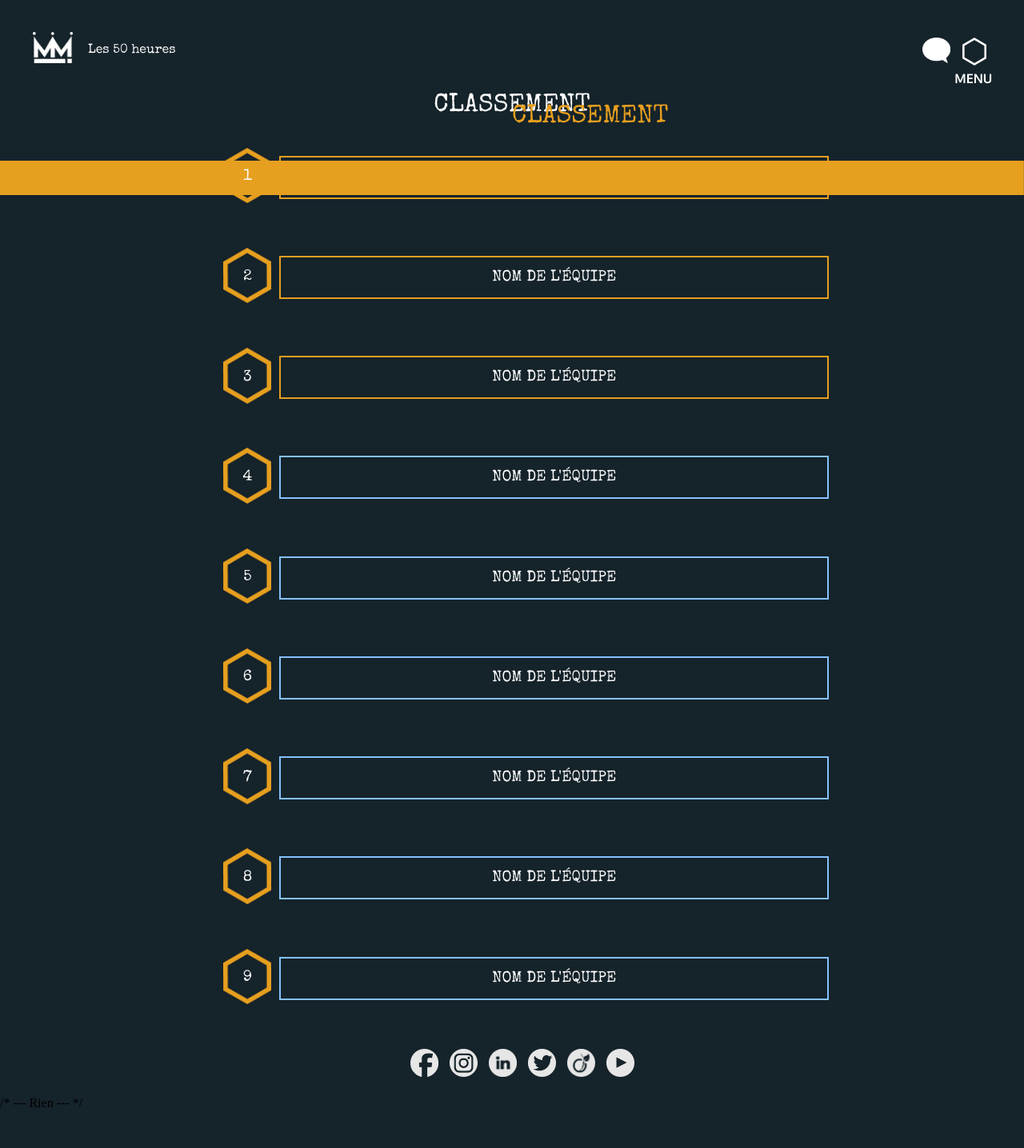
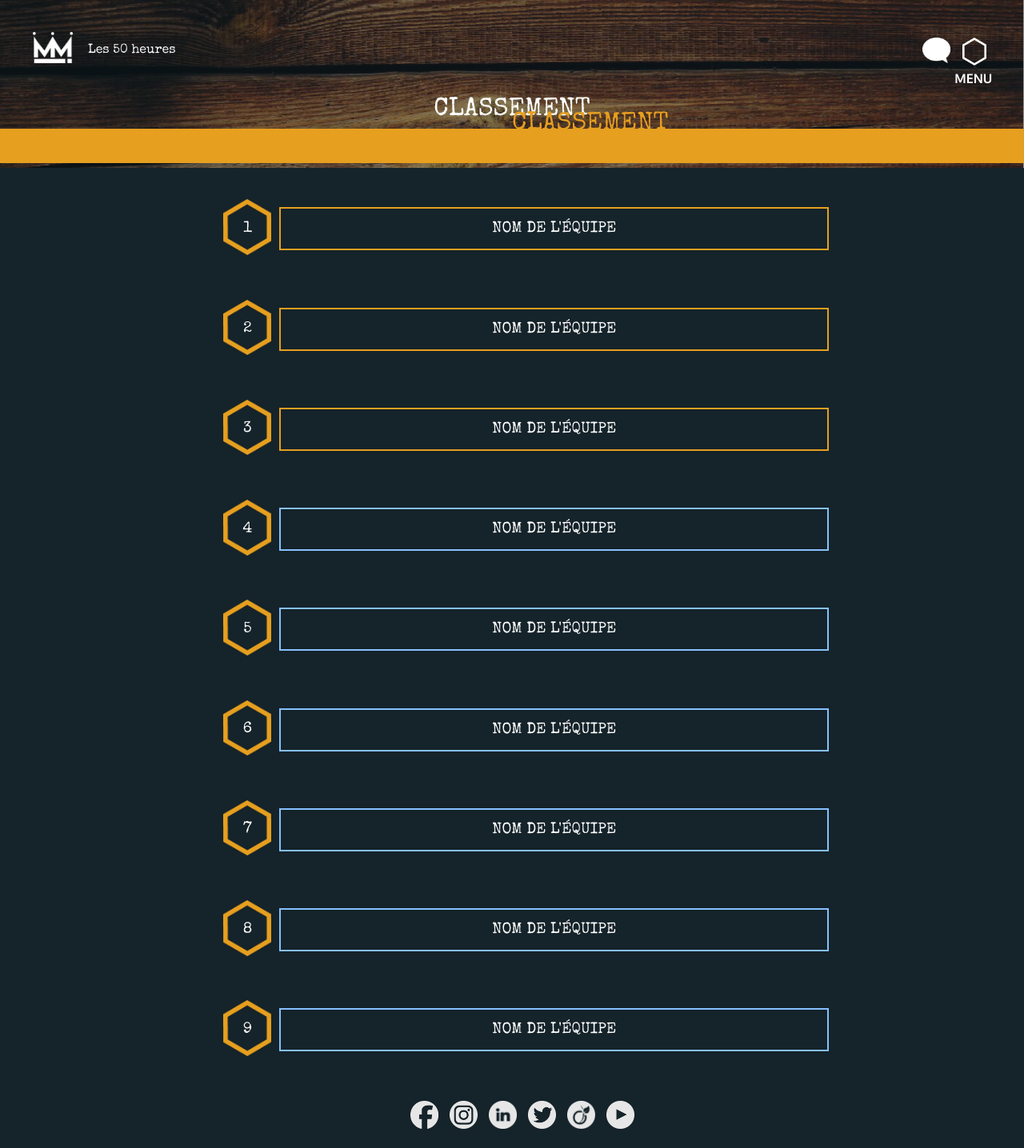
Before and after one commit to les50heures/les50heures, a PHP site: template templates/classement.html.twig in a window 1280 px wide. Shown: the whole page at 80% size. Before the commit the page ends 1385 px from the top, so only its background shows below. Run offline with PHP 8.4, Linux system fonts and the light colour scheme; the template is opened without the code that fills it, so the values that code supplies are empty; some libraries are stand-ins or nearby versions.

Commit message:
modif - css

```diff
--- a/css/responsive.css
+++ b/css/responsive.css
@@ -494,7 +494,7 @@ Responsive  - format +ecran
         left: 40%;
         top: 221px;
     }
-    .avancement h1 { margin-top: 350px; }
+    .avancement h1 { margin-top: 390px; }
 
     #slider { width: 1275px;  }
     iframe {
--- a/css/style.css
+++ b/css/style.css
@@ -303,7 +303,7 @@ li ul li a {
 /*Avancement defi*/
 .avancement {  padding-bottom: 20px;  }
 .avancement h1 {
-    margin-top: 310px;
+    margin-top: 320px;
     padding-top: 20px;
     position: relative;
     z-index: 2;
@@ -704,7 +704,7 @@ footer {
 .piece {
     position: absolute;
     right: 45px;
-    top: 665px;
+    top: 653px;
     display: flex;
 }
 
@@ -763,7 +763,7 @@ footer {
 }
 
 .page-modif .piece {
-    top: 640px;
+    top: 660px;
 }
 
 .fond_none {
@@ -782,9 +782,8 @@ footer {
 }
 
 /*-------- Titre ---------*/
-.bandeau img {
-    width: 100%;
-}
+.bandeau img {  width: 100%;  }
+.bandeau > img { margin-top: 85px; }
 
 .bandeau-galerie {
     position: relative;
@@ -864,6 +863,8 @@ footer {
     padding-bottom: 0;
     margin-bottom: 0;
     height: 210px;
+    position: absolute;
+    top: 0;
 }
 
 .bandeau-bois {
@@ -880,17 +881,12 @@ footer {
     line-height: 2.5em;
 }
 
-.titre {
-    top: 10px;
-}
-
-.encheres .titre {
-    top: 28px;
-}
-
+.titre {  top: 10px;  }
+.encheres .titre {  top: 85px;  }
 .encheres span {
     left: 80px;
-    top: 5px;
+    top: 15px;
+
 }
 
 /*contenu*/
@@ -954,17 +950,19 @@ footer {
     padding-top: 0;
 }
 
-.ligne_jaune_depot {  margin-top: 50px;  }
+.ligne_jaune_depot {  margin-top: 130px;  }
 .fa-upload { padding-right: 0.75em;  }
 .titre_depot {
     position: relative;
     top: 20px;
+    z-index: 2;
 }
 
 .supperpose_titre_depot {
     position: absolute;
-    left: 45%;
-    top: 55px;
+    left: 33%;
+    top: 38px;
+    z-index: 2;
     color: #e69f1f;
 }
 
@@ -982,6 +980,10 @@ footer {
     margin-left: 10%;
     margin-right: 10%;
     margin-top: 30px;
+}
+
+body > div:nth-child(3) {
+    margin-top: 130px;
 }
 
 .affiche_equipe h1 {
@@ -1117,14 +1119,21 @@ svg {
 /* -------------------- PAGE CLASSEMENT ---------------------  */
 .classement {
     margin-bottom: 50px;
-    margin-top: 20px;
+    margin-top: 120px;
 }
+
+.bandeau .depot {
+    position: relative;
+    z-index: 1;
+    top: 80px;
+}
+
 
 .equipe_classement img { width: 60px; }
 
 .equipe_classement {
     height: 60px;
-    margin-top: 5%;
+    margin-top: 0;
     margin-bottom: 5%;
     display: flex;
     flex-wrap: wrap;
--- a/templates/classement.html.twig
+++ b/templates/classement.html.twig
@@ -2,7 +2,7 @@
 {% block title %}Les 50 Heures | Classement{% endblock %}
 {% block contenu %}
 
-    <div class="bandeau bandeau-bois">
+    <div id="header-bois" class="bandeau bandeau-bois">
         <div class="depot">
             <h1 class="titre_depot">Classement</h1>
             <span class="supperpose_titre_depot">Classement</span>
@@ -87,4 +87,5 @@
 
 {% endblock %}
 
-{% block script %} /* --- Rien --- */ {% endblock %}
+{% block script %}
+{% endblock %}
--- a/templates/liste-equipe.html.twig
+++ b/templates/liste-equipe.html.twig
@@ -2,7 +2,7 @@
 {% block title %}Les 50 Heures | Équipes{% endblock %}
 {% block contenu %}
 
-    <div class="bandeau bandeau-bois titre_equipe">
+    <div id="header-bois" class="bandeau bandeau-bois titre_equipe">
         <div class="encheres">
             <h1 class="titre">Liste des équipes</h1>
             <span id="equipe-span" class="supperpose_titre">Liste des équipes</span>
@@ -33,4 +33,5 @@
 
 {% endblock %}
 
-{% block script %} /* --- Rien --- */ {% endblock %}
+{% block script %}
+{% endblock %}
--- a/templates/modif-equipe.html.twig
+++ b/templates/modif-equipe.html.twig
@@ -91,4 +91,5 @@
 
 {% endblock %}
 
-{% block script %} /* --- Rien --- */ {% endblock %}
+{% block script %}
+{% endblock %}
```
Also changed, not shown: templates/equipe.html.twig (+5 -2 lines).
